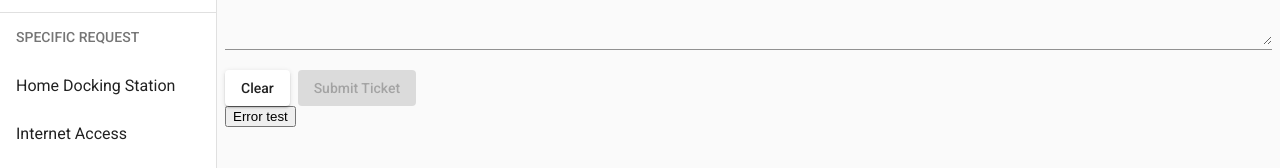
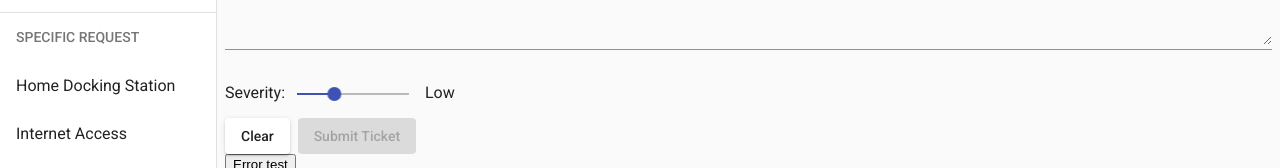
Before and after one commit to bkerby/kutak-rock, an Angular app: page /ticket in a window 1280 px wide. Shown: the part 204-372 px from the top of the page. Built offline with nearby package versions, Linux system fonts and the light colour scheme; no server answers.

Commit message:
Can now obtain the computer id from front end

```diff
--- a/src/app/components/ticket/ticket.component.html
+++ b/src/app/components/ticket/ticket.component.html
@@ -14,6 +14,9 @@
     <textarea type="text" placeholder="Ex. I'm running into issues when..." aria-label="Issue" matInput rows="5"
       [formControl]="myControl" [(ngModel)]="description" required></textarea>
   </mat-form-field>
+  Severity:&nbsp;<mat-slider color="primary" min="1" max="4" step="1" [(ngModel)]="proirity"></mat-slider>&nbsp;
+  {{ proirity === 1 ? 'Non proirity' : proirity === 2 ? 'Low' : proirity === 3? 'Medium' : 'High'}}
+  <br>
   <button mat-raised-button  (click)="clear()" >Clear</button>&nbsp;
   <button mat-raised-button color="primary" (click)="createTicket()" [disabled]="!isFormVerified()">Submit Ticket</button>
   <div *ngIf="utils.isLocal()">
--- a/src/app/components/ticket/ticket.component.ts
+++ b/src/app/components/ticket/ticket.component.ts
@@ -14,8 +14,7 @@ export class TicketComponent implements OnInit {
   options: any[] = [];
   subject = '';
   description = '';
-  proirity = 0;
-  computerId = 6;
+  proirity = 2;
   myControl: FormControl = new FormControl();
   waitingForResponse = false;
   confirmationDialogRef: MatDialogRef<ConfirmationDialogComponent>;
@@ -27,9 +26,6 @@ export class TicketComponent implements OnInit {
       this.list = data.getFAQResult;
       this.options = this.list.sort((a, b) => (a.asked < b.asked) ? 1 : -1);
     });
-    this.utils.getIPInfo().subscribe((data: any) => {
-
-    });
   }
 
   optionSelected(question: any) {
@@ -38,7 +34,9 @@ export class TicketComponent implements OnInit {
 
   createTicket() {
     this.waitingForResponse = true;
-    this.utils.createTicket(this.subject, this.description, this.proirity, this.computerId).subscribe(
+    this.utils.getIPInfo().subscribe((ip: any) => {
+      this.utils.getMachineId(ip.ip).subscribe((id: any) => {
+        this.utils.createTicket(this.subject, this.description, this.proirity, id.GetComputerResult).subscribe(
           (response) => {
             this.confirmationDialogRef = this.dialog.open(ConfirmationDialogComponent, {
               data: response
@@ -55,6 +53,8 @@ export class TicketComponent implements OnInit {
             this.waitingForResponse = false;
             this.utils.openSnackBar('Error: please try again', null);
           });
+      });
+    });
   }
 
   isFormVerified(): boolean {
--- a/src/app/services/utilities/utilities.service.ts
+++ b/src/app/services/utilities/utilities.service.ts
@@ -21,6 +21,10 @@ export class UtilitiesService implements OnInit {
   }
 
   /* REST Service call functions */
+  getMachineId(ip: string) {
+    return this.http.get(`${Shared.baseUrl}/GetComputer/${ip}`, this.httpOptions);
+  }
+
   createTicket(subject: string, description: string, proirity: number, computerId: number) {
     return this.http.get(`${Shared.baseUrl}/CreateTicket/${subject}/${description}/${proirity}/${computerId}`, this.httpOptions);
   }
```
Also changed, not shown: firebase.json (added). Lines whose indentation alone changed are shown as unchanged.
